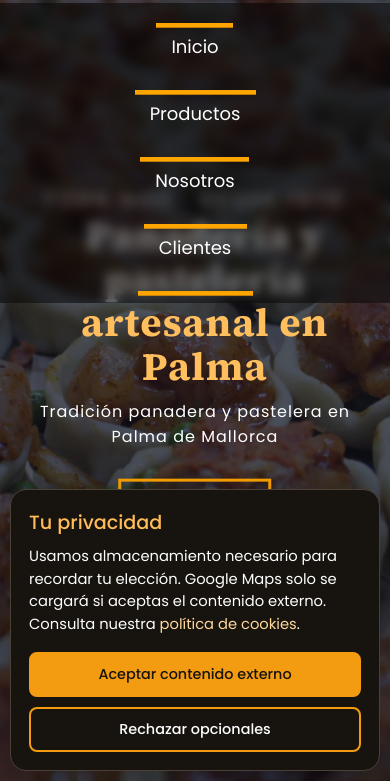
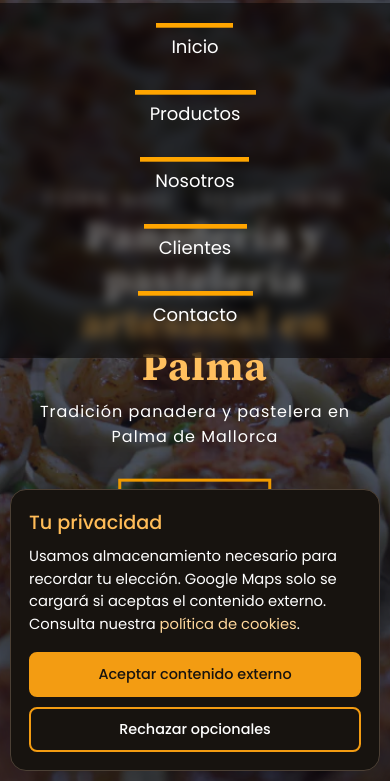
Before and after one commit to AlbertoPonsPou/Web-Forn-Nou-La-Vileta, a plain HTML site: page index.html in a window 390 px wide. Both pictures are taken after a click on the button "Abrir menú". Shown: the part 63-844 px from the top of the page. Drawn offline with Linux system fonts and the light colour scheme.

Commit message:
corrige altura del menu movil

```diff
--- a/assets/index.css
+++ b/assets/index.css
@@ -315,7 +315,10 @@ nav li a:hover {
   /* Al activar: menú abre suavemente */
   .nav-links.active {
     padding: 20px 0;
-    max-height: 300px; /* suficiente para los items */
+    max-height: calc(100vh - 66px);
+    max-height: calc(100dvh - 66px);
+    overflow-y: auto;
+    overscroll-behavior: contain;
     visibility: visible;
   }
 
--- a/assets/paginas_secundarias.css
+++ b/assets/paginas_secundarias.css
@@ -300,7 +300,10 @@ nav li a:hover {
   /* Al activar: menú abre suavemente */
   .nav-links.active {
     padding: 20px 0;
-    max-height: 300px; /* suficiente para los items */
+    max-height: calc(100vh - 66px);
+    max-height: calc(100dvh - 66px);
+    overflow-y: auto;
+    overscroll-behavior: contain;
     visibility: visible;
   }
 
```
